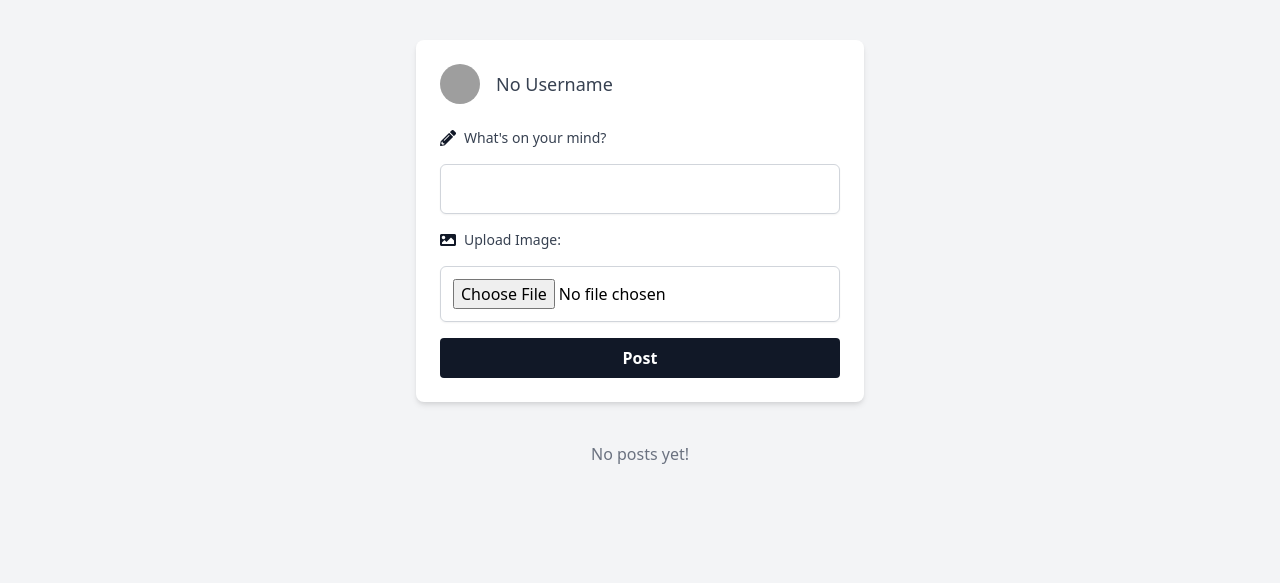
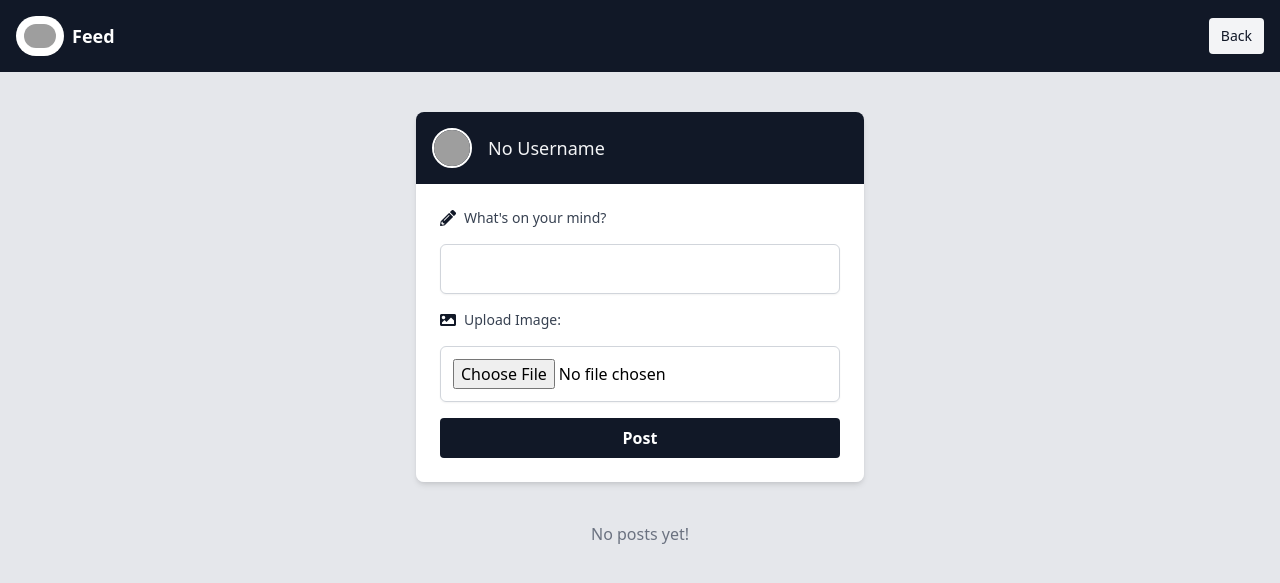
Before and after one commit to jyotheshkar/pilot, a PHP site: page /posts.php in a window 1280 px wide. Shown: the top 583 px of the page. Run offline with PHP 8.4, Linux system fonts and the light colour scheme; the visitor is signed in with stand-in values (Sample User, id 1); data that the repository does not hold is empty; grey boxes are pictures that could not be loaded.

Commit message:
Update posts.php

```diff
--- a/posts.php
+++ b/posts.php
@@ -96,26 +96,43 @@
 
 
 </head>
-<body class="bg-gray-100">
-<div class="max-w-md mx-auto p-6 bg-white rounded-lg shadow-md mt-10">
-<div class="flex items-center mb-6">
-        <img class="w-10 h-10 rounded-full mr-4" src="<?php echo $profilePic; ?>" alt="Profile Picture">
-        <h2 class="text-lg font-medium text-gray-700"><?php echo $username; ?></h2>
+<body class="bg-gray-200">
+
+<nav class="sticky top-0 bg-gray-900 p-4 text-white flex justify-between items-center z-50">
+    <div class="flex items-center">
+        <img class="w-auto px-2 bg-white py-2 h-10 sm:h-10 rounded-full mr-2" src="images/ficon.png" alt="">
+        <div class="text-lg font-semibold">Feed</div>
+    </div>
+    <a href="body.php" class="hover:bg-gray-700 bg-gray-100 text-gray-900 hover:text-gray-100 px-3 py-2 rounded text-sm transition-colors duration-200">Back</a>
+</nav>
+
+<div class="max-w-md mx-auto rounded-lg shadow-md mt-10">
+    <!-- Red background section for header -->
+    <div class="bg-gray-900 p-4 rounded-t-lg">
+        <div class="flex items-center">
+            <img class="w-10 h-10 rounded-full text-gray-100 border-white border-2 mr-4" src="<?php echo $profilePic; ?>" alt="Profile Picture">
+            <h2 class="text-lg font-medium text-gray-100"><?php echo $username; ?></h2>
+        </div>
     </div>
 
+    <!-- White background section for the form -->
+    <div class="bg-white p-6 rounded-b-lg">
         <form action="submit_post.php" method="post" enctype="multipart/form-data" class="space-y-4">
             <div class="flex items-center">
                 <i class="fas fa-pencil-alt text-gray-900 mr-2"></i>
                 <label for="postContent" class="block text-sm font-medium text-gray-700">What's on your mind?</label>
             </div>
             <input type="text" id="postContent" name="postContent" required class="mt-1 block w-full p-3 border border-gray-300 rounded-md shadow-sm focus:border-indigo-500 focus:ring focus:ring-indigo-500 focus:ring-opacity-50 placeholder-gray-500">
+
             <div class="flex items-center">
                 <i class="fas fa-image text-gray-900 mr-2"></i>
                 <label for="postImage" class="block text-sm font-medium text-gray-700">Upload Image:</label>
             </div>
             <input type="file" id="postImage" name="postImage" accept="image/*" class="mt-1 block w-full p-3 border border-gray-300 rounded-md shadow-sm focus:border-indigo-500 focus:ring focus:ring-indigo-500 focus:ring-opacity-50">
+
             <button type="submit" name="submitPost" class="w-full bg-gray-900 hover:bg-gray-700 text-white font-bold py-2 px-4 rounded focus:outline-none focus:shadow-outline transition duration-300 ease-in-out">Post</button>
         </form>
+    </div>
 </div>
 
 <?php
@@ -150,7 +167,7 @@
         }
         $total_likes_stmt->close();
 
-        echo "<div class='max-w-md mx-auto bg-white p-4 rounded-lg shadow-lg mt-4 relative'>";
+        echo "<div class='max-w-md mx-auto bg-gray-50 p-4 rounded-lg shadow-lg mt-4 relative'>";
 
 if ($row['user_id'] == $_SESSION['user_data']['user_id']) {
     echo "<form method='post' action='' class='delete-form absolute right-2 top-2'>";
@@ -165,9 +182,9 @@
 }
 
 
-        echo "<div class='flex items-center space-x-4'>";
+        echo "<div class='flex items-center  space-x-4'>";
         echo "<img src='" . htmlspecialchars($row['profile_pic']) . "' alt='Profile Pic' class='w-12 h-12 rounded-full'>";
-        echo "<h3 class='text-lg font-bold'>" . htmlspecialchars($row['username']) . "</h3>";
+        echo "<h3 class='text-lg text-gray-900 font-bold'>" . htmlspecialchars($row['username']) . "</h3>";
         echo "</div>";
         if (!empty($row['image'])) {
             echo "<img src='" . htmlspecialchars($row['image']) . "' alt='Post Image' class='mt-3 rounded'>";
@@ -175,7 +192,7 @@
         echo "<p class='mt-2 text-xl text-gray-600'>" . htmlspecialchars($row['content']) . "</p>";
 
 // Like/Unlike and Comment form
-echo "<div class='flex flex-col sm:flex-row justify-between mt-4'>";
+echo "<div class='flex flex-col sm:flex-row justify-between  mt-4'>";
 echo "<form method='post' action='' class='flex-grow mb-2 sm:mb-0' data-action='like' data-post-id='" . $row['post_id'] . "'>";
 
 echo "<input type='hidden' name='post_id' value='" . $row['post_id'] . "'>";
@@ -187,9 +204,8 @@
 echo "</form>";
 
 echo "<form method='post' action='' class='flex-grow' data-action='comment' data-post-id='" . $row['post_id'] . "'>";
-
 echo "<input type='hidden' name='post_id' value='" . $row['post_id'] . "'>";
-echo "<input type='text' name='comment_content' placeholder='Write a comment...' class='border border-gray-300 p-2 rounded flex-grow mb-2 sm:mb-0 mr-2'>";
+echo "<input type='text' name='comment_content' id='commentContent' placeholder='Write a comment...' required oninvalid=\"this.setCustomValidity('Please write something in the comment!')\" oninput=\"this.setCustomValidity('')\" class='border border-gray-300 p-2 rounded flex-grow mb-2 sm:mb-0 mr-2'>";
 echo "<button type='submit' name='comment' class='bg-gray-900 text-white font-bold py-2 px-4 rounded'><i class='far fa-comment'></i> Comment</button>";
 echo "</form>";
 echo "</div>"; // End of flex container
@@ -330,18 +346,18 @@
     });
 });
 </script>
+
+
 <script>
 document.addEventListener('DOMContentLoaded', function() {
-    // Add event listener to all forms with the class 'delete-form'
-    document.querySelectorAll('.delete-form').forEach(form => {
-        form.addEventListener('submit', function(event) {
-            // Show confirmation dialog
-            var confirmDeletion = confirm("Are you sure you want to delete this post?");
-            if (!confirmDeletion) {
-                // If the user clicks 'Cancel', prevent the form from submitting
-                event.preventDefault();
+    var commentForm = document.querySelector('form[data-action="comment"]');
+    commentForm.addEventListener('submit', function(event) {
+        var commentInput = document.getElementById('commentContent');
+        if (commentInput.value.trim() === '') {
+            event.preventDefault(); // Stop the form from submitting
+            alert('Please type something in the comment!'); // Alert the user
+            commentInput.focus(); // Optionally, put the focus back to the comment input
         }
-        });
     });
 });
 </script>
```
Lines whose indentation alone changed are shown as unchanged.
